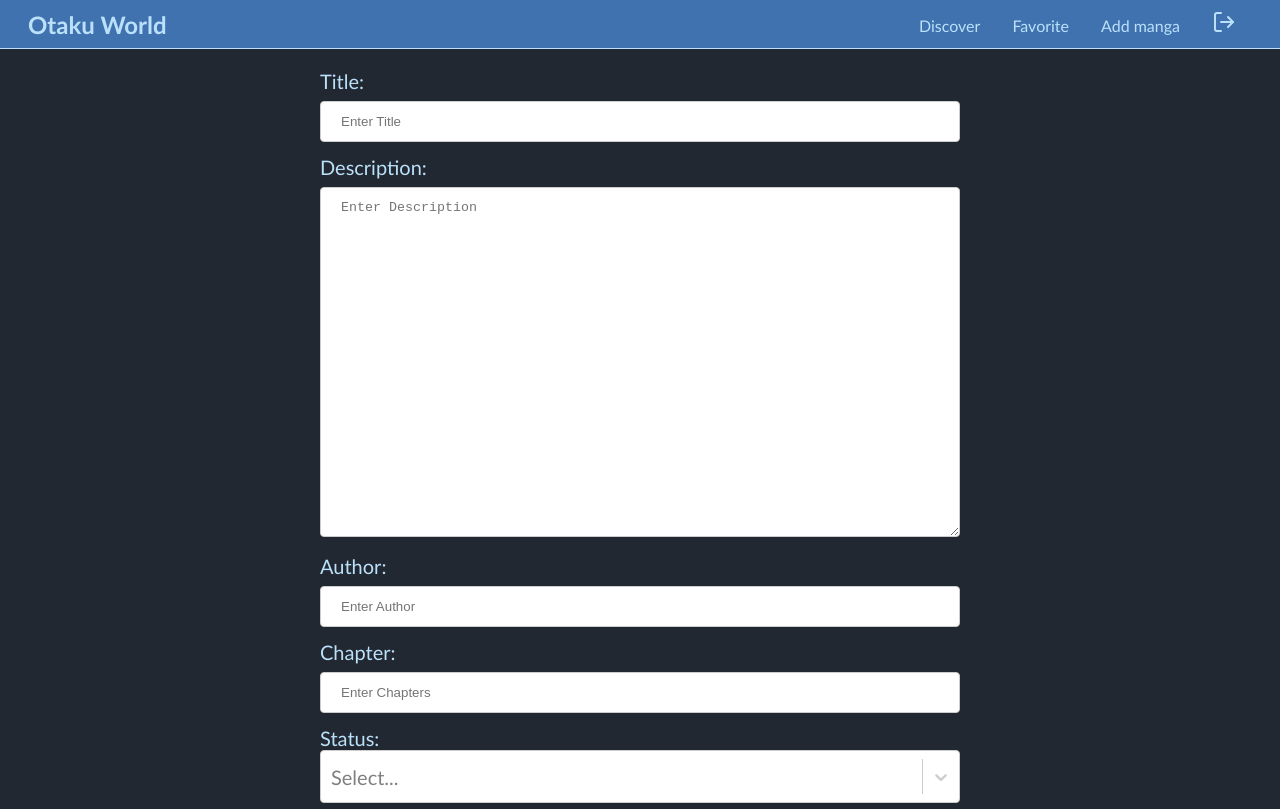
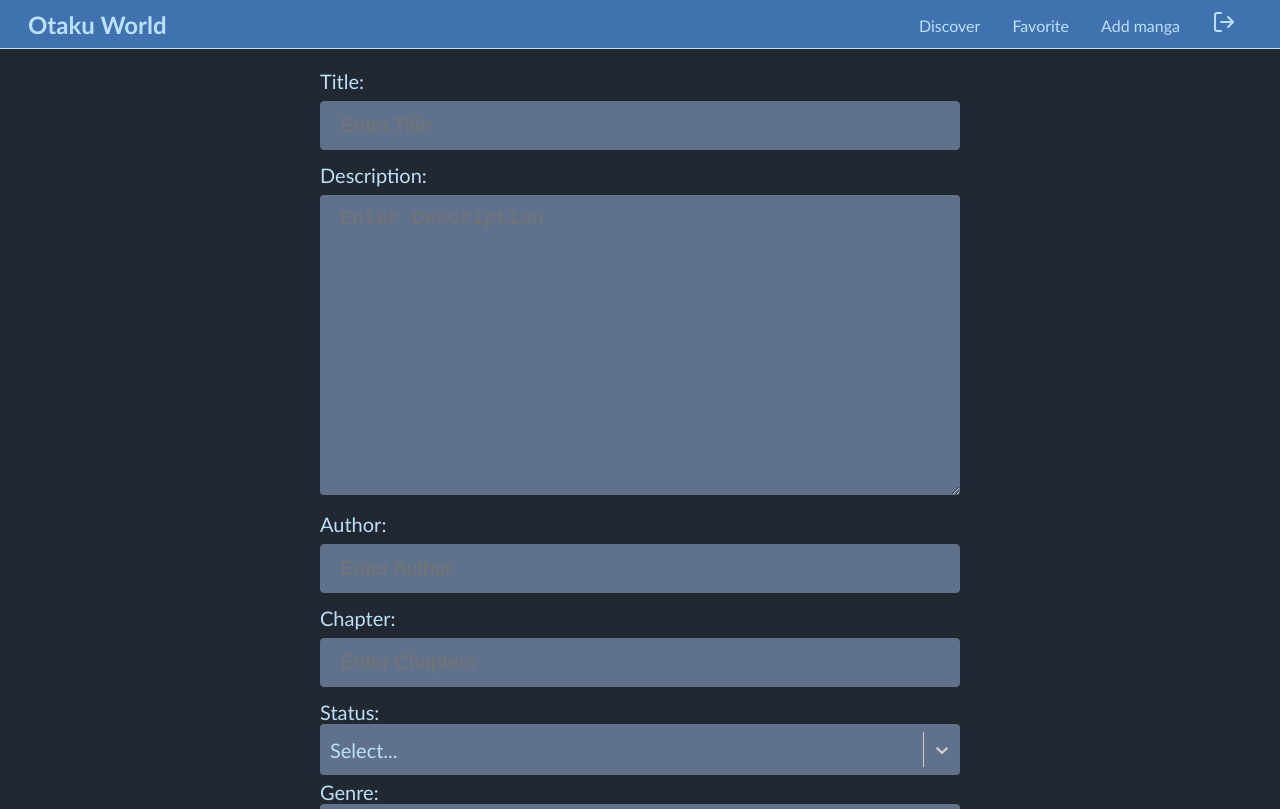
Before and after one commit to Jorbreezy/OtakuWorld, a React app: page /add in a window 1280 px wide. Shown: the top 809 px of the page. Built offline with nearby package versions, Linux system fonts and the light colour scheme; no server answers.

Commit message:
Updated Styles!

```diff
--- a/client/components/Dashboard/Form/Form.jsx
+++ b/client/components/Dashboard/Form/Form.jsx
@@ -86,6 +86,41 @@ const Form = () => {
   const statusOptions = state.status.map((value, key) => ({ value: key + 1, label: value }));
   const typeOptions = state.type.map((value, key) => ({ value: key + 1, label: value }));
 
+  const CustomStyle = {
+    control: (styles) => ({
+      ...styles, backgroundColor: '#60728b', border: '#60728b', color: '#bbe1fa',
+    }),
+    menu: (styles) => ({ ...styles, backgroundColor: '#60728b', color: '#bbe1fa' }),
+    option: (styles, {
+      isDisabled, isFocused,
+    }) => {
+      const color = '#808080';
+      return {
+        ...styles,
+        backgroundColor: isFocused ? color : '#60728b',
+        cursor: isDisabled ? 'not-allowed' : 'pointer',
+        color: '#bbe1fa',
+      };
+    },
+    placeholder: (defaultStyles) => ({
+      ...defaultStyles,
+      color: '#bbe1fa',
+    }),
+    singleValue: (styles) => ({ ...styles, color: '#bbe1fa' }),
+    multiValue: (styles) => ({
+      ...styles,
+      backgroundColor: '#8999ae',
+    }),
+    multiValueRemove: (styles, { data }) => ({
+      ...styles,
+      color: data.color,
+      ':hover': {
+        backgroundColor: '#ae8999',
+        color: '#996b7f',
+      },
+    }),
+  };
+
   return (
     <div className="formWrapper">
       <div className="form">
@@ -115,14 +150,14 @@ const Form = () => {
         </label>
         <label htmlFor="Status">
           Status:
-          <div className="formInputDiv">
-            <Select options={statusOptions} onChange={setStatus} />
+          <div className="formInputDiv rSelect">
+            <Select options={statusOptions} onChange={setStatus} styles={CustomStyle} />
           </div>
         </label>
         <label htmlFor="Genre">
           Genre:
-          <div className="formInputDiv">
-            <Select options={options} isMulti isSearchable onChange={setGenre} />
+          <div className="formInputDiv rSelect">
+            <Select options={options} isMulti isSearchable onChange={setGenre} styles={CustomStyle} />
           </div>
         </label>
         <label htmlFor="thumbnail">
@@ -133,10 +168,11 @@ const Form = () => {
         </label>
         <label htmlFor="type">
           Type:
-          <div className="formInputDiv">
+          <div className="formInputDiv rSelect">
             <Select
               options={typeOptions}
               onChange={setType}
+              styles={CustomStyle}
             />
           </div>
         </label>
--- a/client/components/Dashboard/List.jsx
+++ b/client/components/Dashboard/List.jsx
@@ -78,7 +78,7 @@ const List = ({ match }) => {
   };
 
   return (
-    <div className="itemContainer">
+    <>
       <FilterMenu
         setQuery={setQuery}
         setGenre={setGenre}
@@ -87,6 +87,7 @@ const List = ({ match }) => {
         getData={get}
         searchParam={searchParams}
       />
+      <div className="itemContainer">
         <div className="listWrapper">
           {state.data.map(({ thumbnail, title, id }) => (
             <Card
@@ -99,6 +100,7 @@ const List = ({ match }) => {
           ))}
         </div>
       </div>
+    </>
   );
 };
 
--- a/client/components/Dashboard/Manga/FilterMenu.jsx
+++ b/client/components/Dashboard/Manga/FilterMenu.jsx
@@ -36,6 +36,41 @@ const FilterMenu = ({
   const statusOptions = state.status.map((value) => ({ value, label: value }));
   const typeOptions = state.type.map((value) => ({ value, label: value }));
 
+  const CustomStyle = {
+    control: (styles) => ({
+      ...styles, backgroundColor: '#60728b', border: '#60728b', color: '#bbe1fa',
+    }),
+    menu: (styles) => ({ ...styles, backgroundColor: '#60728b', color: '#bbe1fa' }),
+    option: (styles, {
+      isDisabled, isFocused,
+    }) => {
+      const color = '#808080';
+      return {
+        ...styles,
+        backgroundColor: isFocused ? color : '#60728b',
+        cursor: isDisabled ? 'not-allowed' : 'pointer',
+        color: '#bbe1fa',
+      };
+    },
+    placeholder: (defaultStyles) => ({
+      ...defaultStyles,
+      color: '#bbe1fa',
+    }),
+    singleValue: (styles) => ({ ...styles, color: '#bbe1fa' }),
+    multiValue: (styles) => ({
+      ...styles,
+      backgroundColor: '#8999ae',
+    }),
+    multiValueRemove: (styles, { data }) => ({
+      ...styles,
+      color: data.color,
+      ':hover': {
+        backgroundColor: '#ae8999',
+        color: '#996b7f',
+      },
+    }),
+  };
+
   return (
     <div className="filter">
       <div className="filterItem">
@@ -56,6 +91,7 @@ const FilterMenu = ({
           onChange={(e) => (e !== null ? setGenre(e) : setGenre([]))}
           placeholder="Search by Genre..."
           isClearable
+          styles={CustomStyle}
         />
       </div>
       <div className="filterItem">
@@ -64,6 +100,7 @@ const FilterMenu = ({
           onChange={(e) => (e != null ? setStatus(e.value) : setStatus(''))}
           placeholder="Select Status..."
           isClearable
+          styles={CustomStyle}
         />
       </div>
       <div className="filterItem">
@@ -72,6 +109,7 @@ const FilterMenu = ({
           onChange={(e) => (e != null ? setType(e.value) : setType(''))}
           placeholder="Select Type..."
           isClearable
+          styles={CustomStyle}
         />
       </div>
       <div className="filterItem">
--- a/client/styles/filter.css
+++ b/client/styles/filter.css
@@ -23,6 +23,10 @@
   border-radius: 4px;
   outline: none;
   vertical-align:middle;
+  border: #60728b;
+  background-color: #60728b;
+  color: #bbe1fa;
+  font-size: 1.25rem;
 }
 
 .filterItem:nth-child(5) {
--- a/client/styles/form.css
+++ b/client/styles/form.css
@@ -3,9 +3,12 @@
   padding: 12px 20px;
   margin: 8px 0;
   display: inline-block;
-  border: 1px solid #ccc;
+  border: 1px solid #60728b;
   border-radius: 4px;
   box-sizing: border-box;
+  background-color: #60728b;
+  color: #bbe1fa;
+  font-size: 1.25rem;
 }
 .formInputDiv {
   width: 100%;
@@ -35,10 +38,6 @@
   width: 50%;
 }
 
-.form .formInputDiv {
-  color: black;
-}
-
 .formWrapper {
   display: flex;
   width: 100%;
@@ -51,5 +50,18 @@
 }
 
 textarea {
-  height: 350px;
+  height: 300px;
+  background-color: #60728b;
+  border: #414d5e;
 }
+
+input::-webkit-outer-spin-button,
+input::-webkit-inner-spin-button {
+  -webkit-appearance: none;
+  margin: 0;
+}
+
+/* Firefox */
+input[type=number] {
+  -moz-appearance: textfield;
+}
--- a/client/styles/style.css
+++ b/client/styles/style.css
@@ -22,8 +22,7 @@ body {
 
 #mainContainer {
   display: flex;
-  flex: 1;
-  margin: auto 0 auto 0;
+  flex-direction: column;
 }
 
 /* ------- NAV CONTAINER/ITEMS OPEN ------ */
@@ -97,17 +96,18 @@ ul li a:hover {
 /*  ---------ITEM CONTAINER/ITEMS OPEN ------- */
 
 .itemContainer {
-  width: 100%;
   margin: 10px;
   display: flex;
-  flex-wrap: wrap;
   flex-direction: column;
+  align-items: center;
 }
 
 .itemContainer > .listWrapper {
+  max-width: 1200px;
   display: flex;
   flex-wrap: wrap;
-  flex-grow: 2;
+  align-content: flex-start;
+  margin: auto;
 }
 
 .itemWrapper {
@@ -117,13 +117,12 @@ ul li a:hover {
 }
 
 .item {
-  flex-basis: inherit;
   display: flex;
-  width: 16rem;
   padding: 0;
   margin: 10px;
   cursor: pointer;
   height: 28rem;
+  width: 16rem;
 }
 
 .itemInfo {
```
Also changed, not shown: package.json (+6 -3 lines), 1 other file (tests, documents, lock files or other folders). Lines whose indentation alone changed are shown as unchanged.
